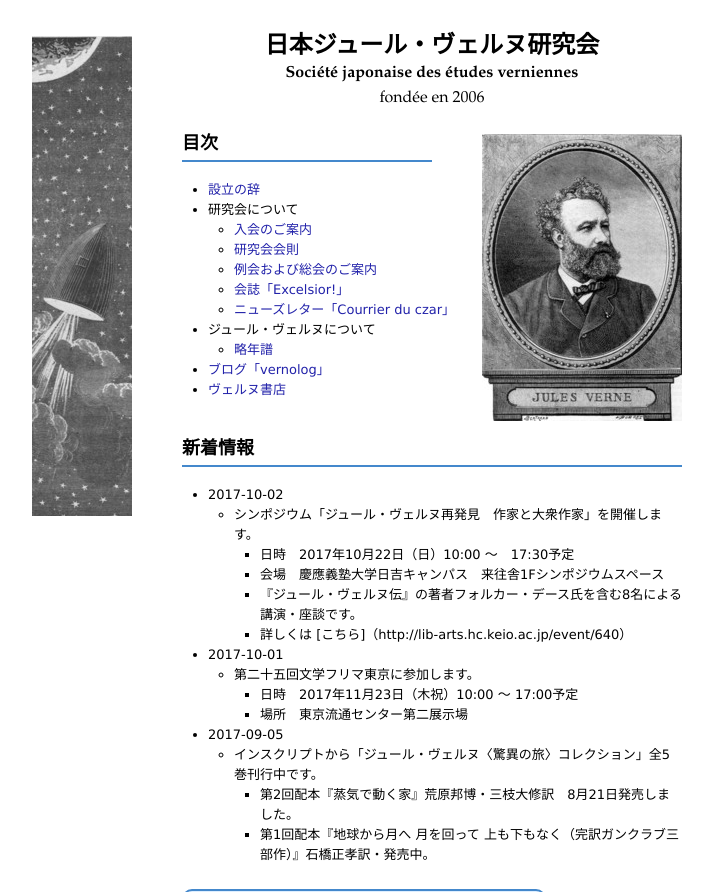
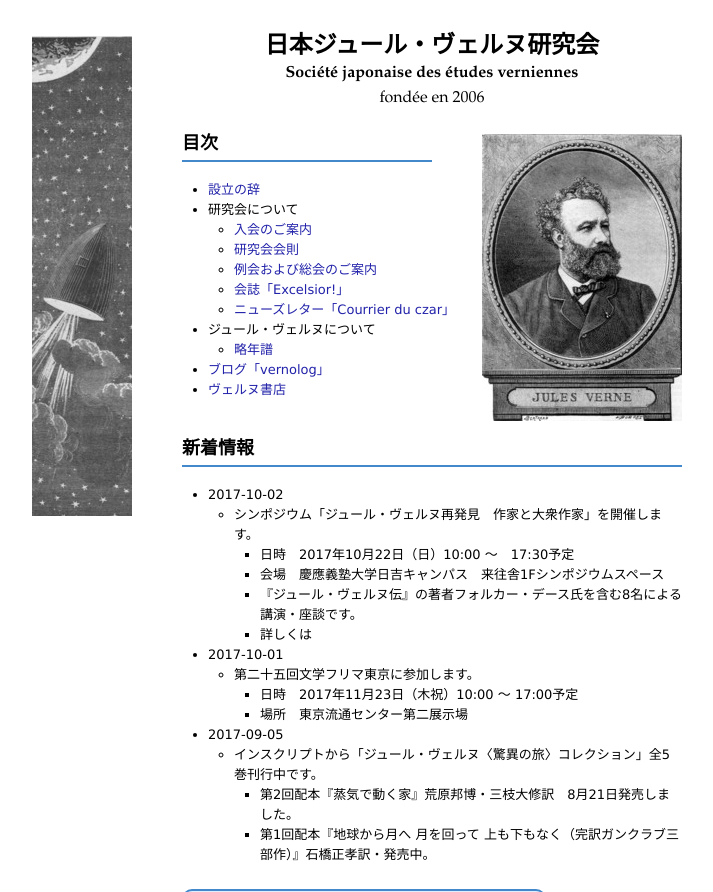
Before and after one commit to sjev2006/sjev2006.github.io, a Jekyll site: the page built from index.md, in a window 1280 px wide, cut to the strip 0-892 px from the top of the page. Shown: the whole strip, without its empty margins (283-996 px from the left). Built offline with Jekyll 4.4.1, drawn with Linux system fonts in a browser that asks for light colours.

Commit message:
Update index.yml

```diff
--- a/_data/index.yml
+++ b/_data/index.yml
@@ -4,7 +4,7 @@
   - 日時　2017年10月22日（日）10:00 〜　17:30予定
   - 会場　慶應義塾大学日吉キャンパス　来往舎1Fシンポジウムスペース
   - 『ジュール・ヴェルヌ伝』の著者フォルカー・デース氏を含む8名による講演・座談です。
-  - 詳しくは  [こちら]（http://lib-arts.hc.keio.ac.jp/event/640）
+  - 詳しくは  #http://lib-arts.hc.keio.ac.jp/event/640
 
 - date: 2017-10-01
   summary: 第二十五回文学フリマ東京に参加します。
```
